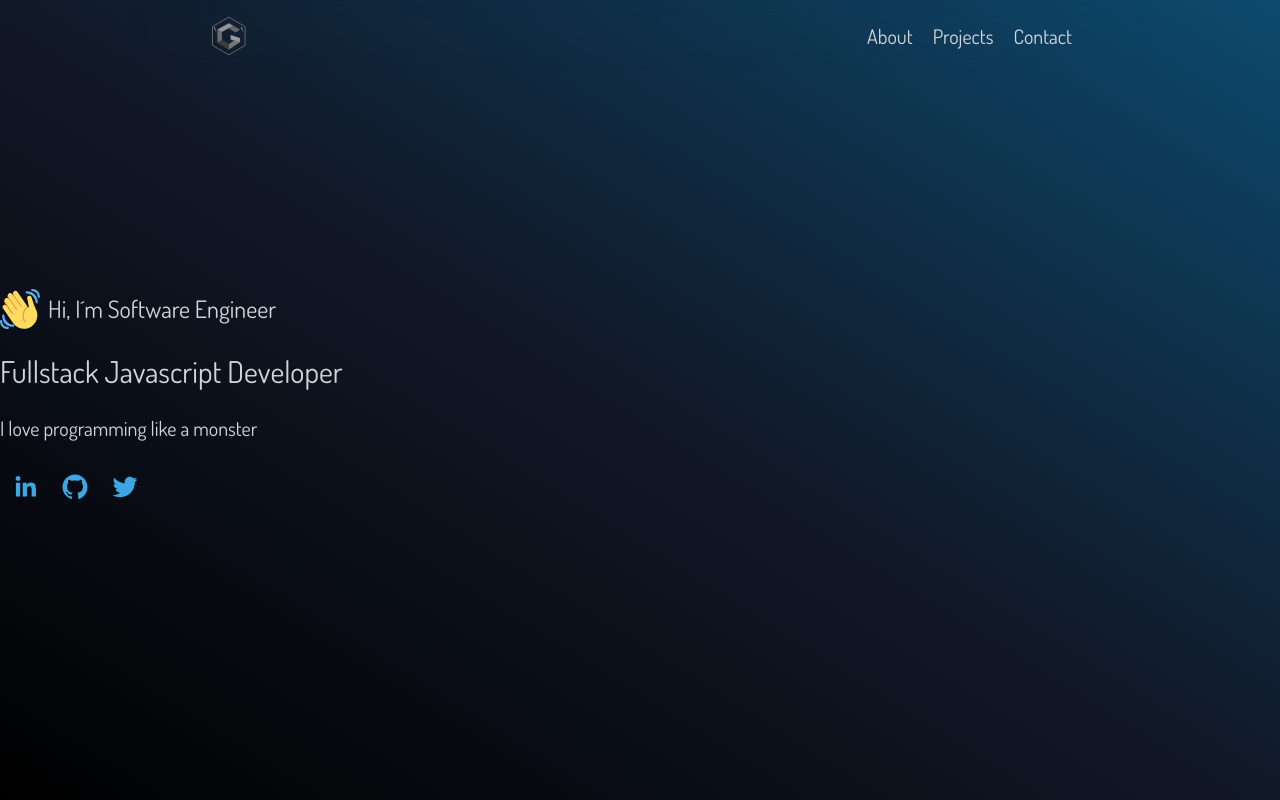
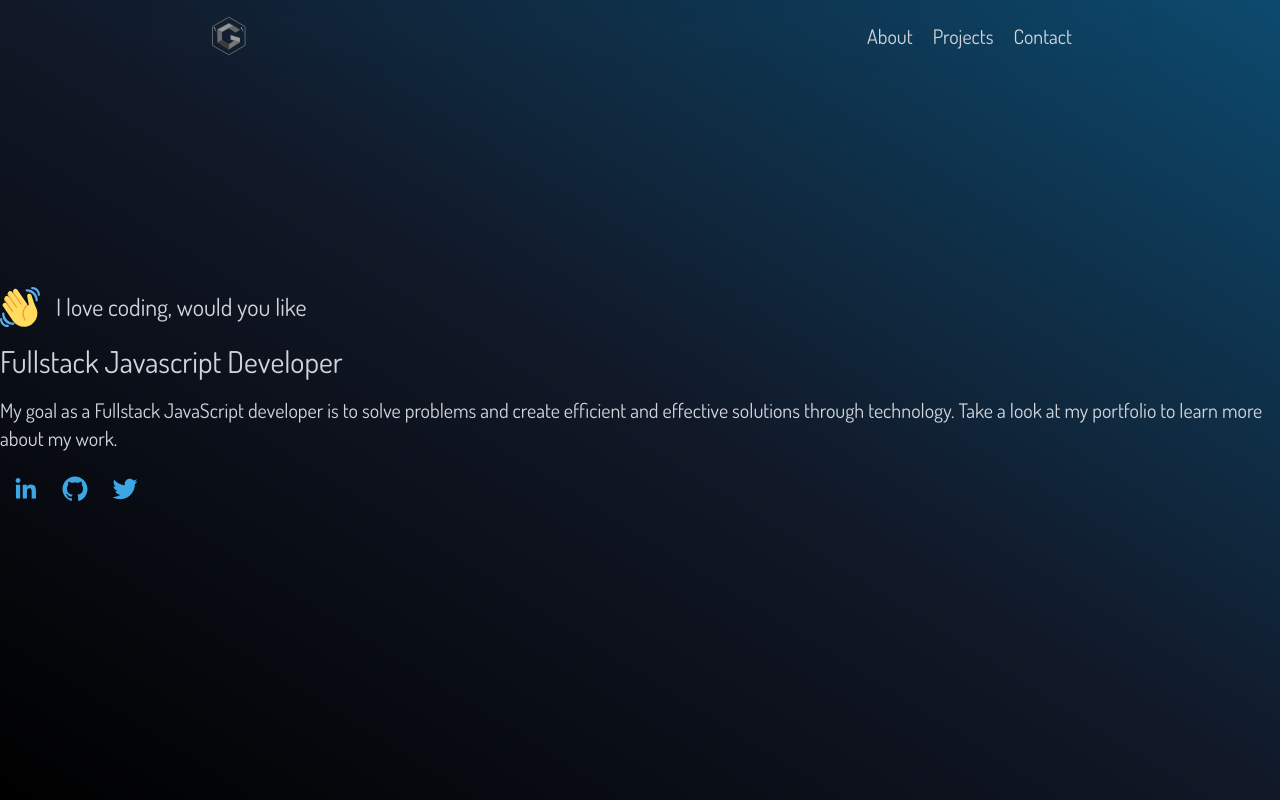
Before and after one commit to gustavoylc/portfolio, a Next.js app: page / in a window 1280 px wide. Built offline with nearby package versions, Linux system fonts and the light colour scheme.

Commit message:
style: add income style

```diff
--- a/src/pages/index.js
+++ b/src/pages/index.js
@@ -1,3 +1,4 @@
+import { motion } from 'framer-motion';
 import Image from 'next/image';
 import { SocialIcon } from 'react-social-icons';
 import { Cursor, useTypewriter } from 'react-simple-typewriter';
@@ -6,32 +7,47 @@ import WavingHand from '../../public/icons/waving-hand.svg';
 function Home() {
   const [text] = useTypewriter({
     words: [
-      'Gustavo!',
-      'Software Engineer',
-      'Fullstack Javascript Developer',
-      'React Developer',
-      'Node Developer',
-      'Frontend Developer',
-      'Backend Developer',
+      "Hi, I'm Gustavo!",
+      'I love coding, would you like to join me?',
+      "Let's start again",
+      "{ greetings: 'Hi, I'm Gustavo!' }",
     ],
-    loop: true,
-    delaySpeed: 3000,
+    loop: 1,
+    delaySpeed: 1000,
   });
   return (
     <>
-      <section className="flex flex-col place-content-center h-screen max-sm:px-5 gap-5">
-        <article className="flex gap-2 items-center">
+      <motion.section
+        className="flex flex-col place-content-center gap-3 h-screen"
+        initial="hidden"
+        animate="visible"
+        variants={{
+          hidden: { opacity: 0 },
+          visible: {
+            opacity: 1,
+            transition: {
+              duration: 0.5,
+              ease: 'easeIn',
+            },
+          },
+        }}
+      >
+        <article className="flex gap-4 items-center">
           <Image src={WavingHand} alt="Waving Hand" height={40} />
           <h4>
-            Hi, I´m <span>{text}</span>
-            <Cursor cursorColor="#6ac0f3" />
+            <span>{text}</span>
+            <Cursor cursorColor="#6ac0f3" cursorStyle="_" />
           </h4>
         </article>
         <article>
           <h3>Fullstack Javascript Developer</h3>
         </article>
         <article className="text-xl">
-          <p>I love programming like a monster</p>
+          <p>
+            My goal as a Fullstack JavaScript developer is to solve problems and
+            create efficient and effective solutions through technology. Take a
+            look at my portfolio to learn more about my work.
+          </p>
         </article>
         <article className="">
           <SocialIcon
@@ -56,9 +72,8 @@ function Home() {
             rel="noopener noreferrer"
           />
         </article>
-      </section>
+      </motion.section>
     </>
   );
 }
-// 025b92
 export default Home;
```
